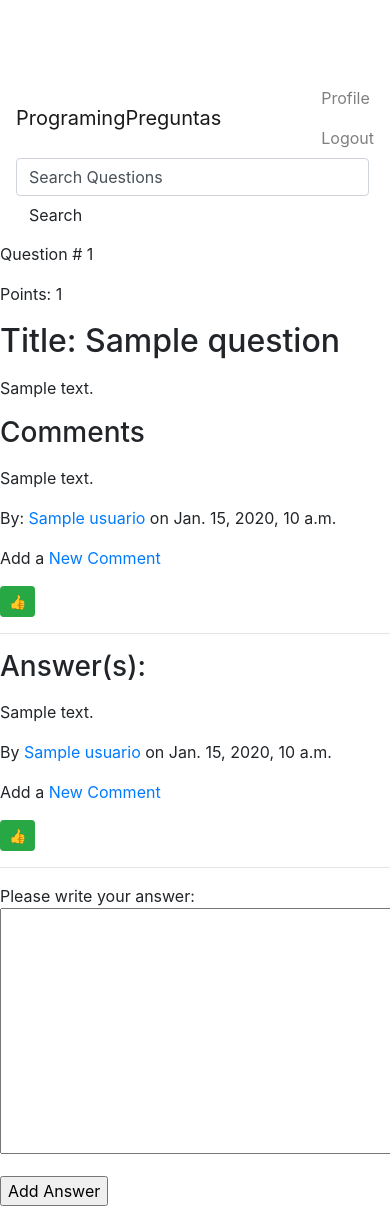
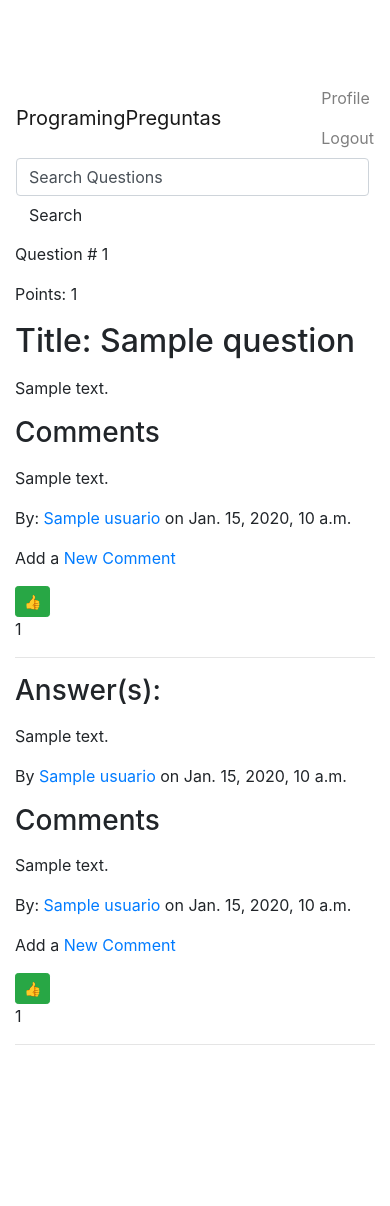
Before and after one commit to programmingpreguntas/programmingpreguntas, a Django app: page /question/1/ in a window 390 px wide; the page is wider, and only the part inside the window is pictured. After the commit the page ends 1045 px from the top of that part, so only its background shows below. Run offline with Django 3.2, Linux system fonts and the light colour scheme; a user stored in the database is signed in; tables that the repository leaves empty hold one stand-in row (values such as "Sample post"); parts of the project's set-up code (start-up, migrations or seed data) failed here and were passed over; some libraries are stand-ins or nearby versions.

Commit message:
added score display to vote buttons, added grid sytem to question view, changed sorting order of questions and answers, removed answer form if user has already answered the question. for real this time

```diff
--- a/preguntas/templates/preguntas/question.html
+++ b/preguntas/templates/preguntas/question.html
@@ -2,6 +2,9 @@
 {% block title%} {{question.title}} {% endblock %}
 {% block content %}
 {% load custom_template_tags %}
+<div class="container">
+  <div class="row">
+    <div class="col-md-8 col-md-offset-2">
 <p>
 Question # {{question.id}}
 </p>
@@ -75,7 +78,7 @@
     <hr>
     {% endfor %}
 {% endif %}
-
+{% if user.is_authenticated and not i_have_answered%}
 <form id="AnswerForm" method="post" action="">
 
             {% csrf_token %}
@@ -93,4 +96,8 @@
 
             <input type="submit" name="submit" value="Add Answer" />
         </form>
+  {% endif %}
+    </div>
+  </div>
+</div>
 {% endblock %}
--- a/preguntas/templates/preguntas/vote_buttons.html
+++ b/preguntas/templates/preguntas/vote_buttons.html
@@ -6,4 +6,7 @@
     <input type='hidden' name='this_url' value="{{request.get_full_path}}">
     <input class="btn btn-sm {% if voted_up %} btn-success{% endif %}" type="submit" name="name" value="👍">
   </form>
+  <p>
+    {{score}}
+  </p>
 {% endif %}
--- a/preguntas/templatetags/custom_template_tags.py
+++ b/preguntas/templatetags/custom_template_tags.py
@@ -9,6 +9,7 @@
         return {'votable_id': votable.id,
                 "votable_type": votable.__class__.__name__,
                 "voted_up": votable.voted_up_by(Usuario.objects.get(id=request.user.usuario.id)),
+                "score": votable.get_score(),
                 "request": request,
                 }
     else:
--- a/preguntas/views.py
+++ b/preguntas/views.py
@@ -14,6 +14,7 @@
 from .forms import AnswerForm, QuestionForm, CommentForm
 from django.apps import apps
 from django.core.urlresolvers import reverse
+from django.db.models import Count
 
 
 
@@ -68,7 +69,7 @@
     """
     API endpoint that allows abilities to be viewed or edited.
     """
-    queryset = Question.objects.all().order_by('created')
+    queryset = Question.objects.all().annotate(score=Count("upvotes")).order_by('-score','-created')
     serializer_class = QuestionSerializer
 
 
@@ -76,7 +77,7 @@
     """
     API endpoint that allows abilities to be viewed or edited.
     """
-    queryset = Answer.objects.all().order_by('created')
+    queryset = Answer.objects.all().annotate(score=Count("upvotes")).order_by('-score','-created')
     serializer_class = AnswerSerializer
 
 
@@ -158,11 +159,13 @@
         form = AnswerForm()
     question = Question.objects.get(id=question_id)
     question_comments = question.get_comments()
-    answers = Answer.objects.filter(question_id=question.id)
+    answers = Answer.objects.filter(question_id=question.id).annotate(score=Count("upvotes")).order_by('-score','-created')
+    i_have_answered = answers.filter(owner_id=request.user.usuario.id).exists()
     context = {'form': form,
                'question': question,
                'question_comments': question_comments,
-               'answers': answers}
+               'answers': answers,
+               'i_have_answered': i_have_answered}
     return render(request, 'preguntas/question.html', context)
 
 
```
